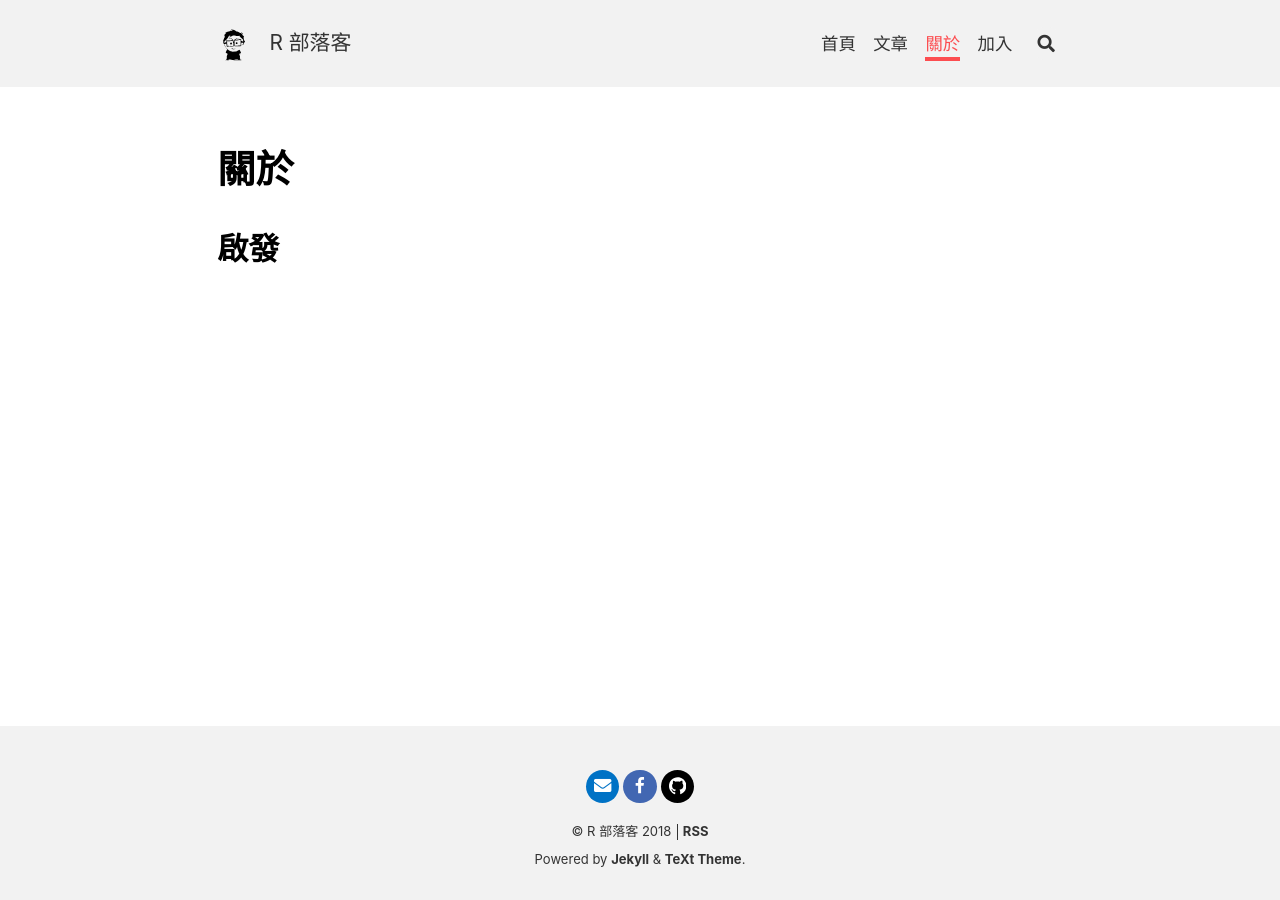
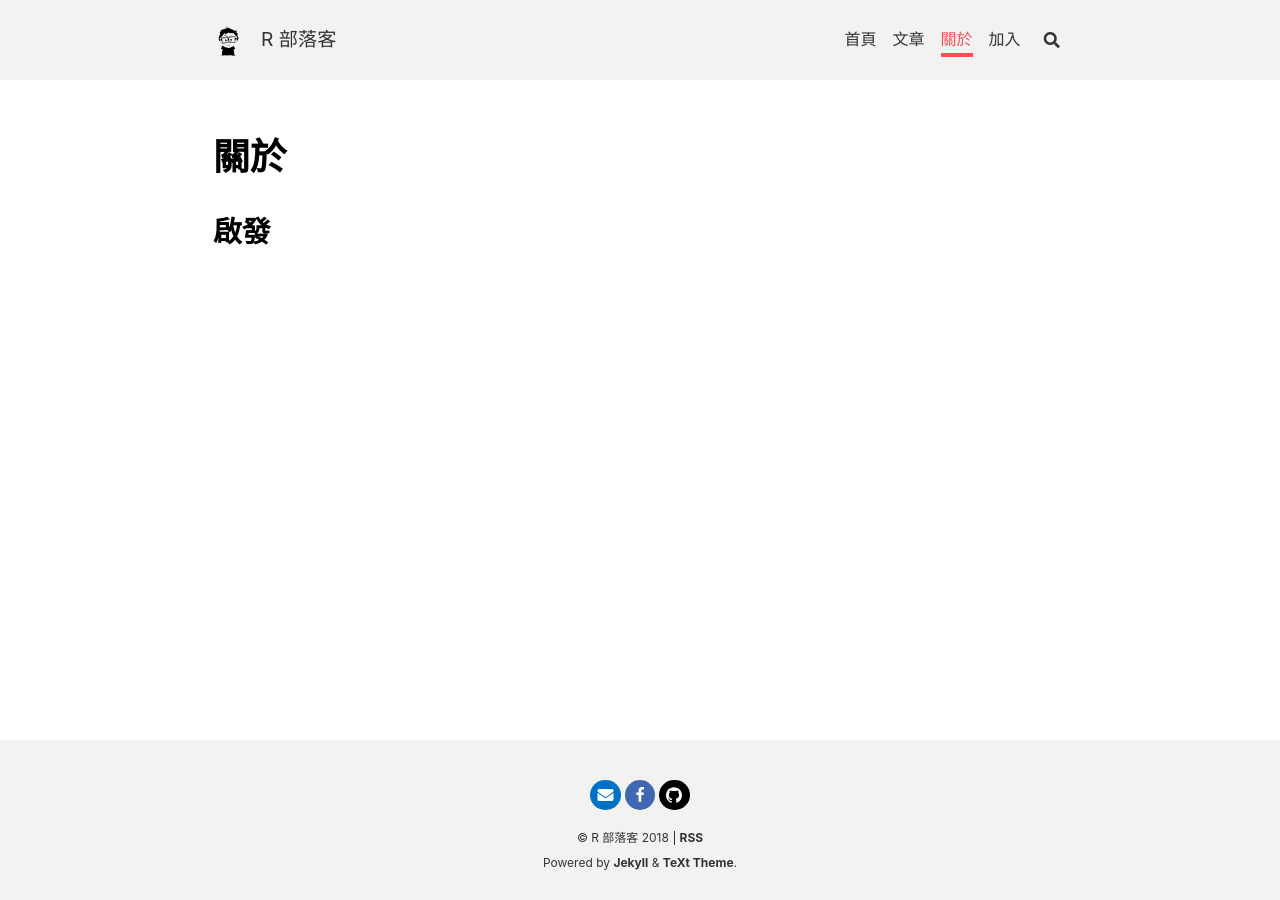
Before and after one commit to Rbloggers/Rbloggers.github.io, a Jekyll site: the page built from web/about.md, in a window 1280 px wide. Built offline with Jekyll 4.4.1, drawn with Linux system fonts in a browser that asks for light colours; nearby versions of some CDN libraries.

Commit message:
change font-size

```diff
--- a/web/_sass/common/_variables.scss
+++ b/web/_sass/common/_variables.scss
@@ -2,7 +2,7 @@
   font-family:            (-apple-system, BlinkMacSystemFont, "Segoe UI", Helvetica, Arial, sans-serif),
   font-family-code:       (Menlo, Monaco, Consolas, Andale Mono, lucida console, Courier New, monospace),
 
-  font-size-root:         17.4px, //16px,
+  font-size-root:         16px,
   font-size-root-sm:      14px,
 
   font-size-xl:           1.5rem,
@@ -25,8 +25,8 @@
   font-size-h5-lg:        1.25rem,
   font-size-h6-lg:        1.25rem,
 
-  font-size-h1:           2.2rem, //2.5rem,
-  font-size-h2:           1.79rem, //1.9rem,
+  font-size-h1:           2.3rem, //2.5rem,
+  font-size-h2:           1.8rem, //1.9rem,
   font-size-h3:           1.5rem,
   font-size-h4:           1.2rem,
   font-size-h5:           1rem,
```
